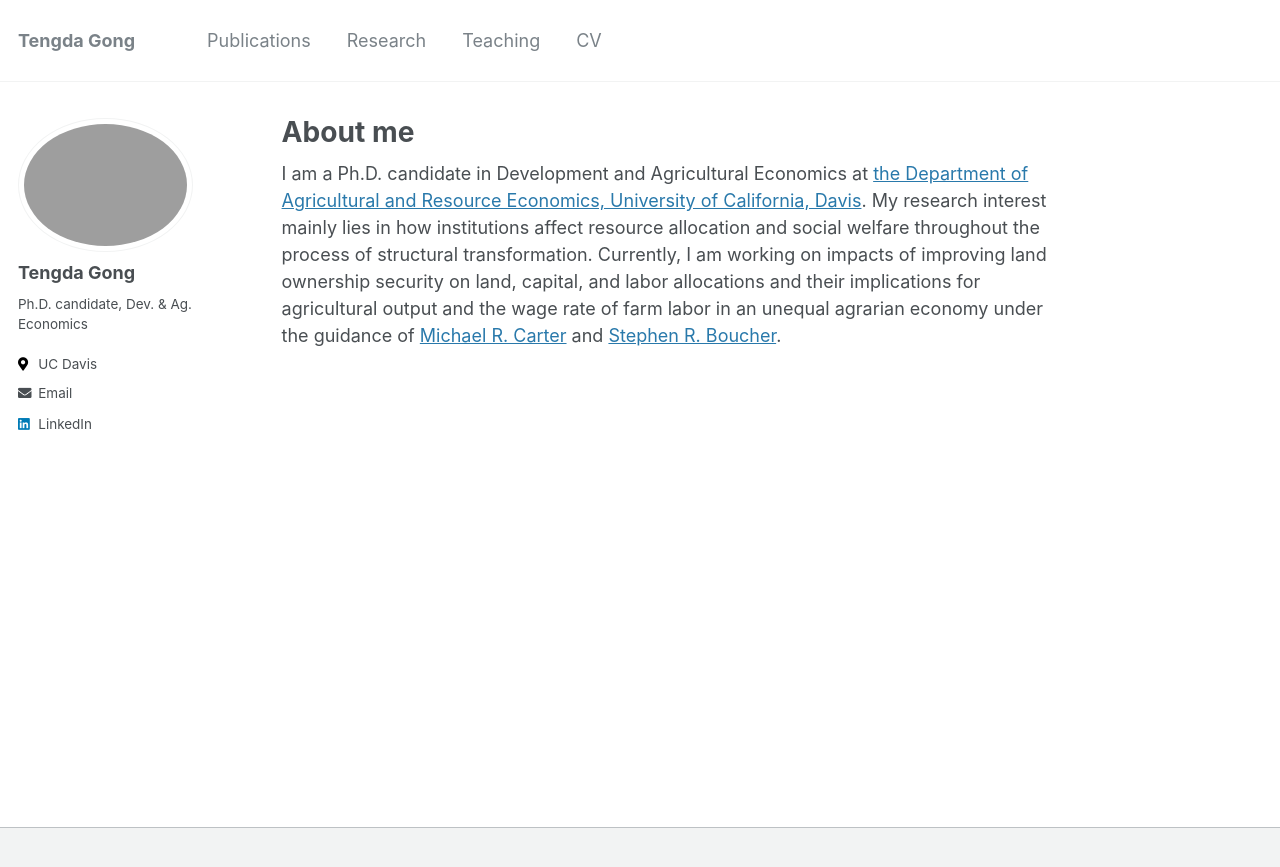
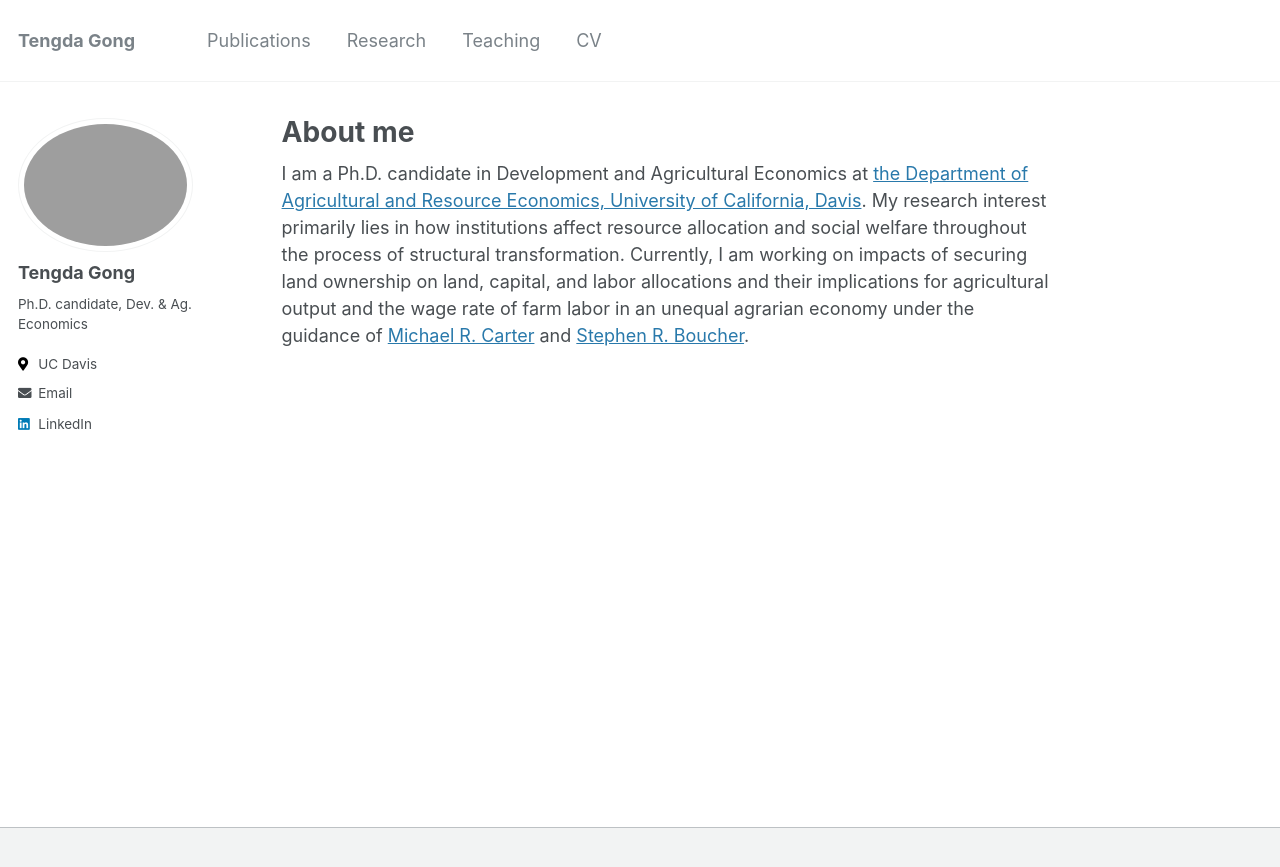
Before and after one commit to tendakung/tendakung.github.io, a Jekyll site: the page built from _pages/about.md, in a window 1280 px wide. Shown: the top 867 px of the page. Built offline with Jekyll 4.4.1, drawn with Linux system fonts in a browser that asks for light colours.

Commit message:
Update about.md

```diff
--- a/_pages/about.md
+++ b/_pages/about.md
@@ -8,5 +8,5 @@ redirect_from:
   - /about.html
 ---
 
-I am a Ph.D. candidate in Development and Agricultural Economics at [the Department of Agricultural and Resource Economics, University of California, Davis](https://are.ucdavis.edu/people/grad-students/phd/tengda-gong/). My research interest mainly lies in how institutions affect resource allocation and social welfare throughout the process of structural transformation. Currently, I am working on impacts of improving land ownership security on land, capital, and labor allocations and their implications for agricultural output and the wage rate of farm labor in an unequal agrarian economy under the guidance of [Michael R. Carter](https://are.ucdavis.edu/people/faculty/michael-carter/) and [Stephen R. Boucher](https://are.ucdavis.edu/people/faculty/steve-boucher/).
+I am a Ph.D. candidate in Development and Agricultural Economics at [the Department of Agricultural and Resource Economics, University of California, Davis](https://are.ucdavis.edu/people/grad-students/phd/tengda-gong/). My research interest primarily lies in how institutions affect resource allocation and social welfare throughout the process of structural transformation. Currently, I am working on impacts of securing land ownership on land, capital, and labor allocations and their implications for agricultural output and the wage rate of farm labor in an unequal agrarian economy under the guidance of [Michael R. Carter](https://are.ucdavis.edu/people/faculty/michael-carter/) and [Stephen R. Boucher](https://are.ucdavis.edu/people/faculty/steve-boucher/).
 <br>
```
